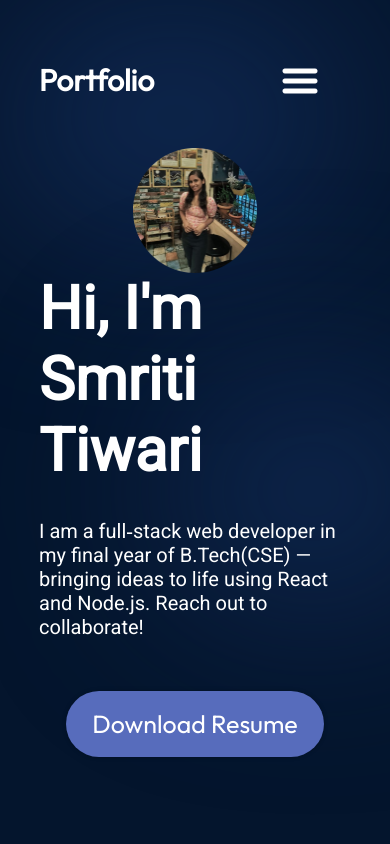
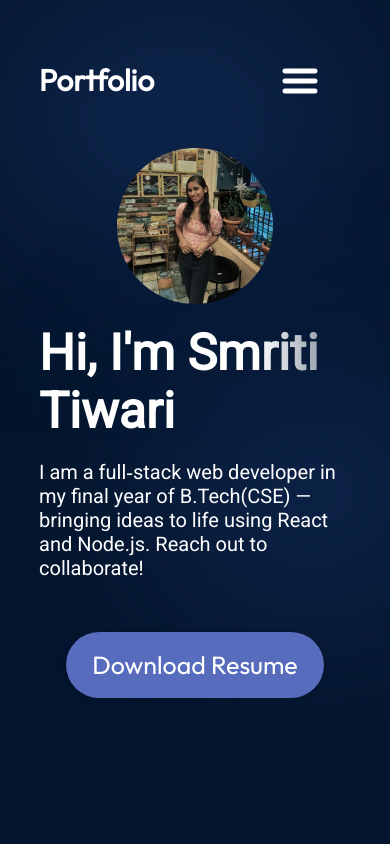
Before and after one commit to Smriti780/Portfolio, a React (Vite) app: page / in a window 390 px wide. Shown: the top 844 px of the page. Built offline with nearby package versions, Linux system fonts and the light colour scheme.

Commit message:
commited

```diff
--- a/src/components/Hero/Hero.module.css
+++ b/src/components/Hero/Hero.module.css
@@ -115,6 +115,14 @@
 
 
 @media screen and (max-width: 830px) {
+  .title {
+    font-size: 50px;
+    margin-bottom: 20px;
+  }
+  .heroImg {
+    width: 50%;
+    margin-bottom: 20px;
+  }
   .container {
     flex-direction: column-reverse;
   }
```
